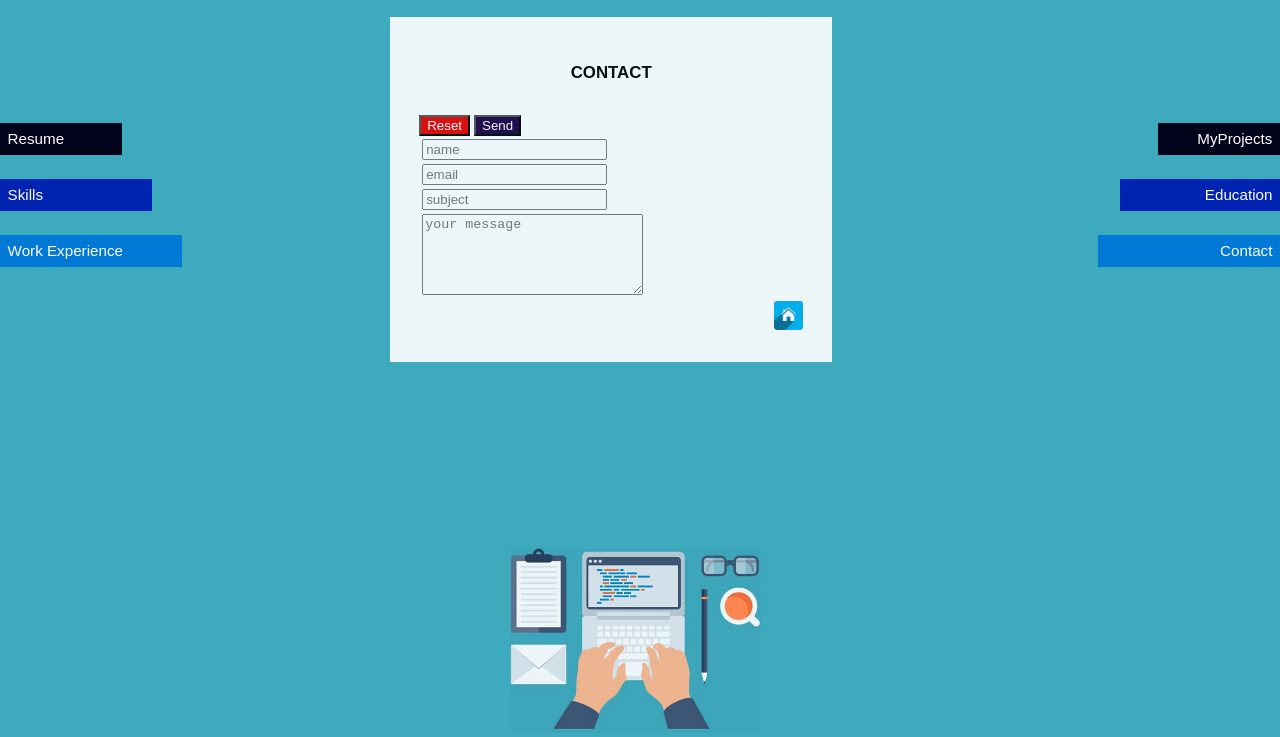
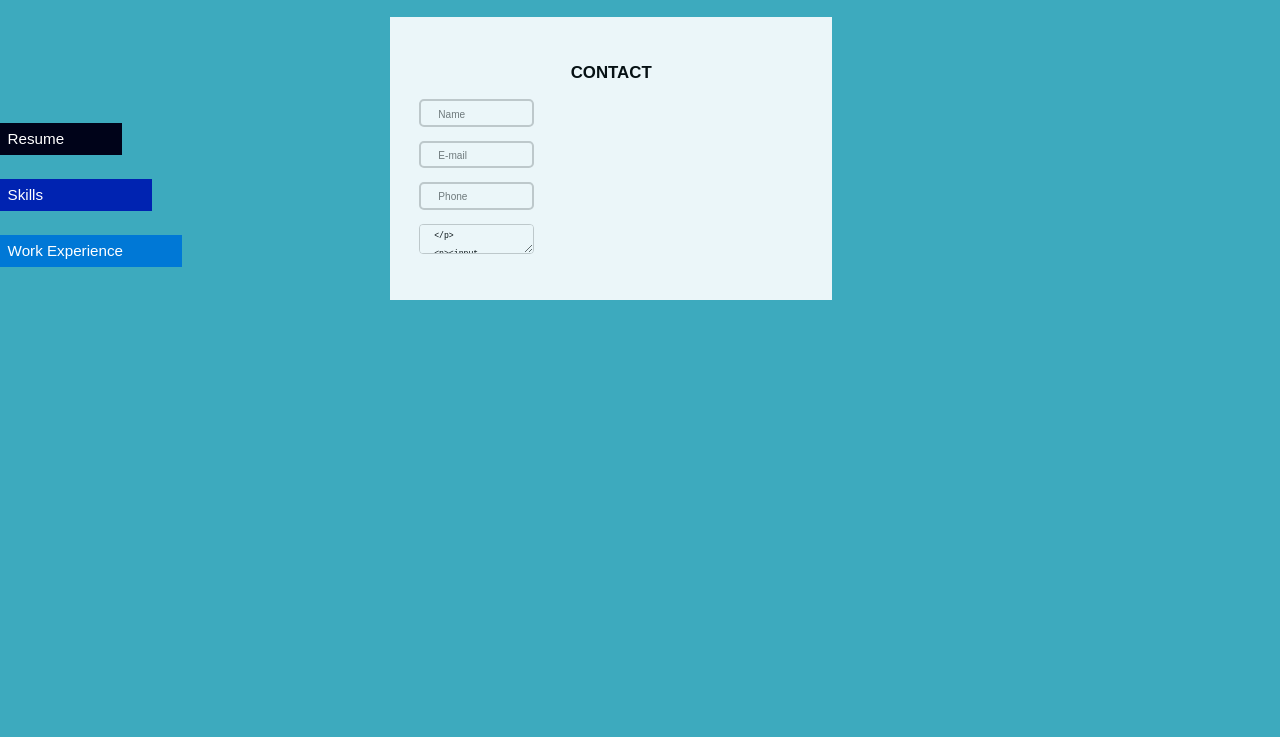
Before and after one commit to santiagodeveloper/mywebsite, a plain HTML site: page contact.html in a window 1280 px wide. Shown: the part 63-800 px from the top of the page. Drawn offline with Linux system fonts and the light colour scheme.

Commit message:
Update contact.html

```diff
--- a/contact.html
+++ b/contact.html
@@ -62,47 +62,17 @@ and open the template in the editor.
 
         <div class="myform" >
             <h3 style="text-align: center">CONTACT</h3>
-                <form onsubmit="return(checkmmail())" action="mailto:eduardo@gmx.at" name="cform" id="cform" method="post">
-                    <table>
-                        <tr>
-                        <td><input type="text" classe="iform" name="yourname" id="yourname" placeholder="name" required>
-                       </td>
-                      </tr>
-                      <tr>
 
-                        <td>
-                         <input type="email" classe="iform" name="email" id="email" placeholder="email" required>
-                        </td>
-
-                      </tr>
+            <form>
+                <p><input type="text" id="name" class="iform" placeholder="Name" required></p>
+                <p><input type="email" class="iform" id="email" placeholder="E-mail" required></p>
+                <p><input type="tel" class="iform" id="phone" placeholder="Phone" ></p>
+                 <p><textarea class="iform" id="message" placeholder="Your message" required></p>
+                 <p><input class="buttom" type="reset" value="Apagar">
+                    <input class="buttom" value="Send" type="submit" ></p>
+                </form>
 
 
-                      <tr>
-
-                          <td>
-                             <input type="text" classe="iform" name="subject" placeholder="subject" id="subject">
-                          </td>
-
-                      </tr>
-
-                       <tr>
-
-                         <td>
-                           <textarea classe="iform" rows="5" cols="25" name="message" id="message" placeholder="your message" required></textarea>
-                         </td>
-                        </tr>
-
-
-
-
-                           <div class="buttons">
-                           <br><input type="reset" value="Reset" id="reset">
-                           <input type="submit" value="Send" id="send">
-                           </div>
-                        </td>
-
-                    </table>
-                </form>
 
                 <div style='text-align: right'>
                     <a href="index.html" ><img id="myhome" src="home.png" alt="home"></a>
```
